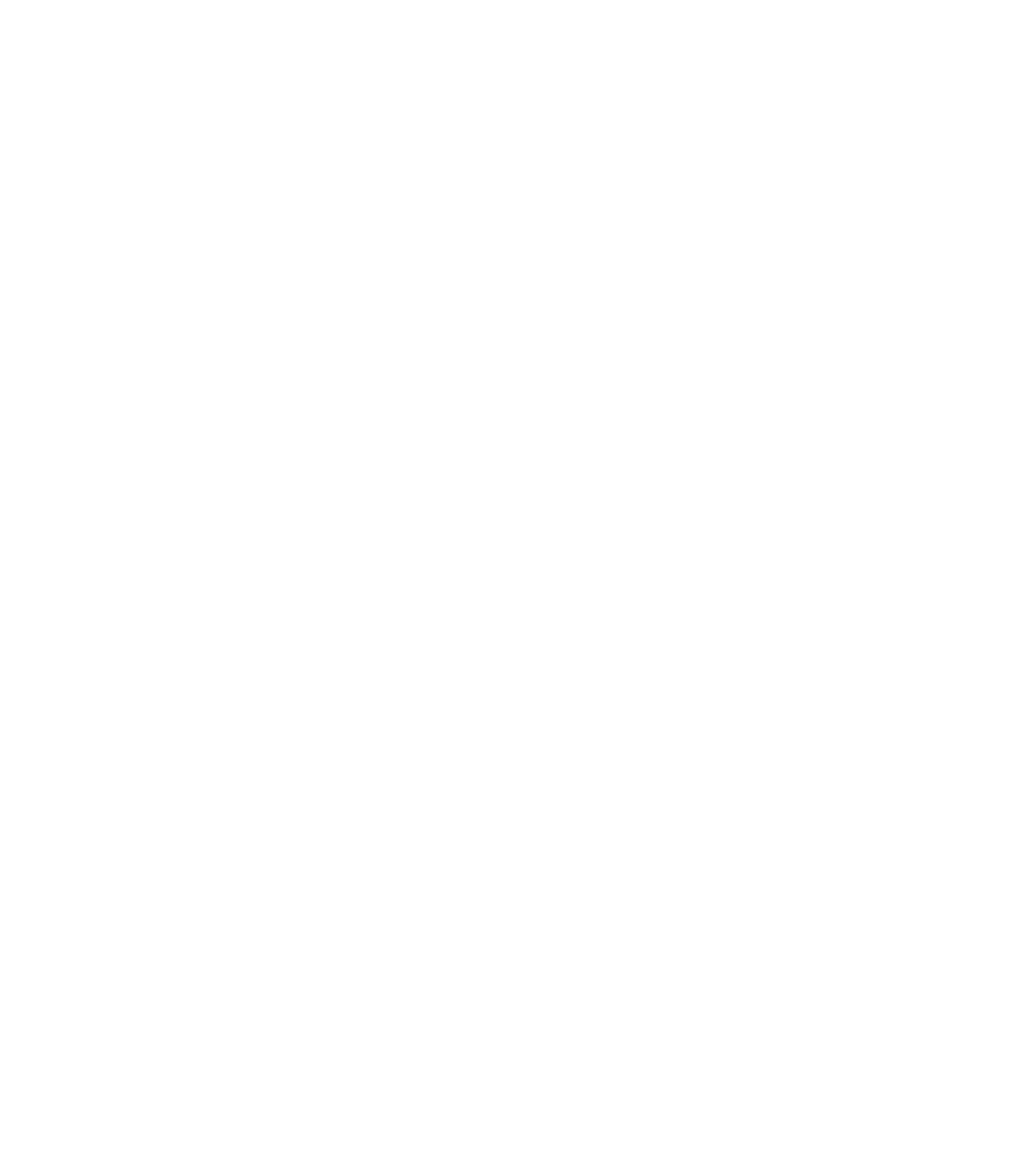
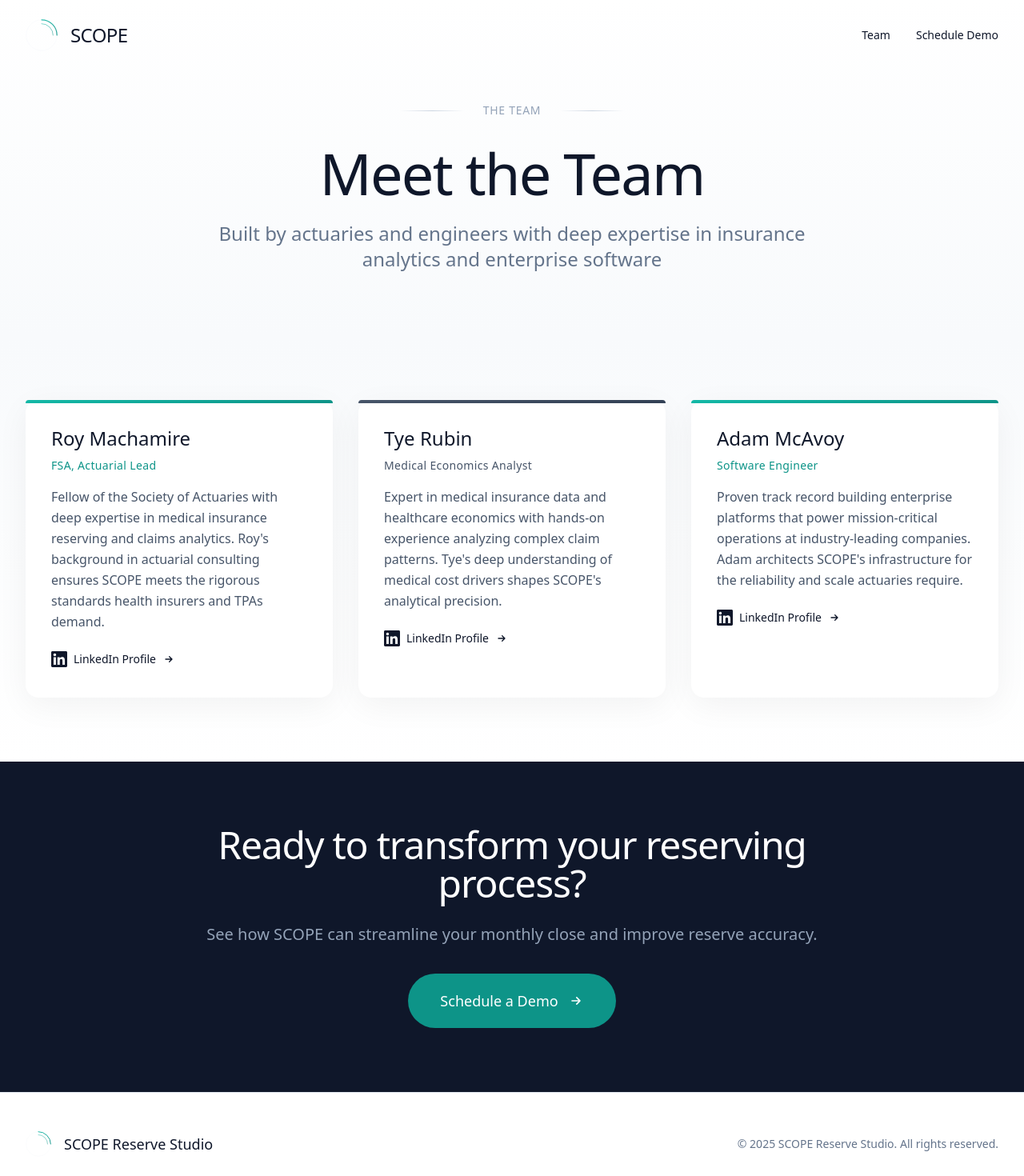
Before and after one commit to Scope-Platform/SCOPE-website, a React (Vite) app: page /#/team in a window 1280 px wide. Shown: the top 1470 px of the page at 80% size. Before the commit the page ends 800 px from the top, so only its background shows below. Built offline with nearby package versions, Linux system fonts and the light colour scheme.

Commit message:
actually fix the issue

```diff
--- a/src/App.jsx
+++ b/src/App.jsx
@@ -1,4 +1,4 @@
-import { BrowserRouter as Router, Routes, Route } from 'react-router-dom'
+import { HashRouter as Router, Routes, Route } from 'react-router-dom'
 import Header from './components/Header'
 import Footer from './components/Footer'
 import Home from './pages/Home'
@@ -6,7 +6,7 @@
 
 function App() {
   return (
-    <Router basename="/SCOPE-website">
+    <Router>
       <div className="min-h-screen bg-white">
         <Header />
         <Routes>
--- a/src/components/Header.jsx
+++ b/src/components/Header.jsx
@@ -25,7 +25,8 @@
     if (location.pathname === '/') {
       scrollToSection('demo')
     } else {
-      window.location.href = '/#demo'
+      window.location.hash = '#/'
+      setTimeout(() => scrollToSection('demo'), 100)
     }
   }
 
--- a/src/components/Team.jsx
+++ b/src/components/Team.jsx
@@ -118,7 +118,17 @@
             See how SCOPE can streamline your monthly close and improve reserve accuracy.
           </p>
           <a
-            href="/#demo"
+            href="#/"
+            onClick={(e) => {
+              e.preventDefault()
+              window.location.hash = '#/'
+              setTimeout(() => {
+                const element = document.getElementById('demo')
+                if (element) {
+                  element.scrollIntoView({ behavior: 'smooth', block: 'start' })
+                }
+              }, 100)
+            }}
             className="inline-flex items-center gap-3 bg-teal-600 hover:bg-teal-500 text-white px-10 py-5 rounded-full transition-all duration-500 text-lg font-light"
           >
             Schedule a Demo
```
